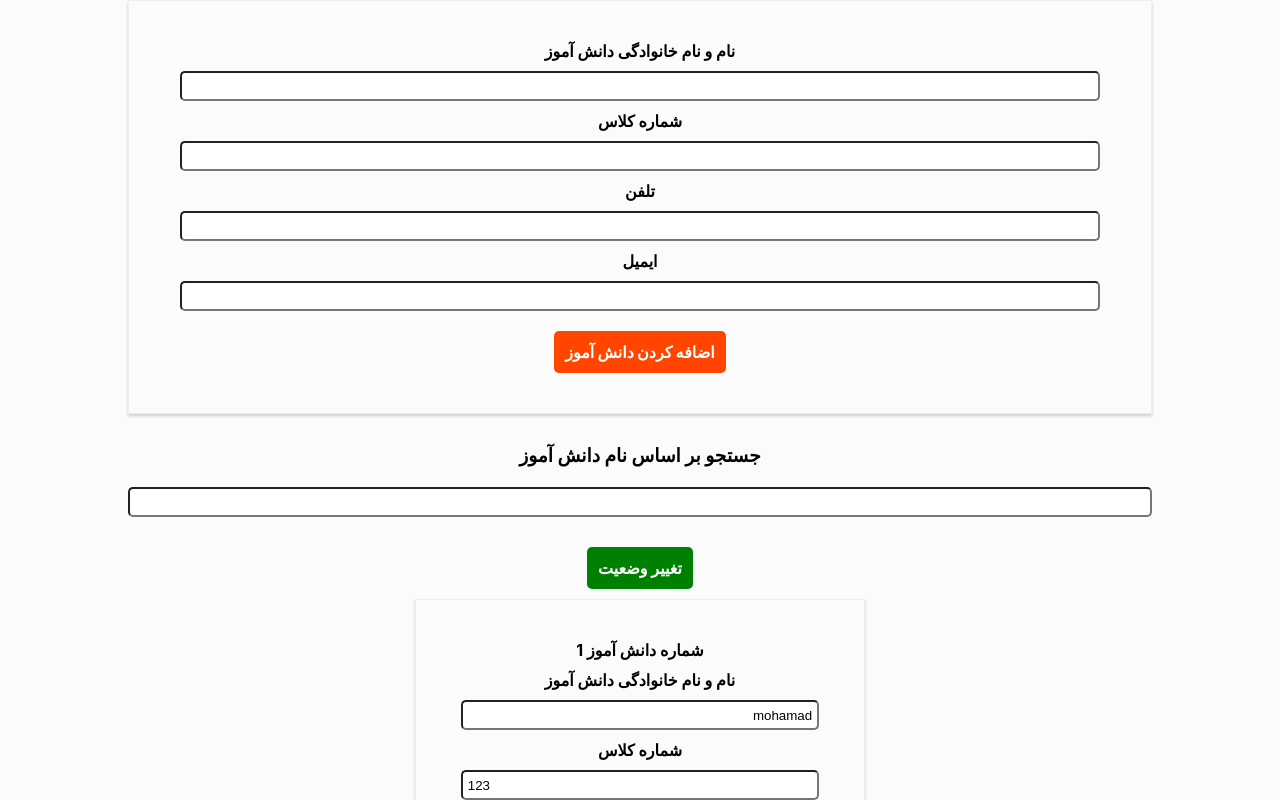
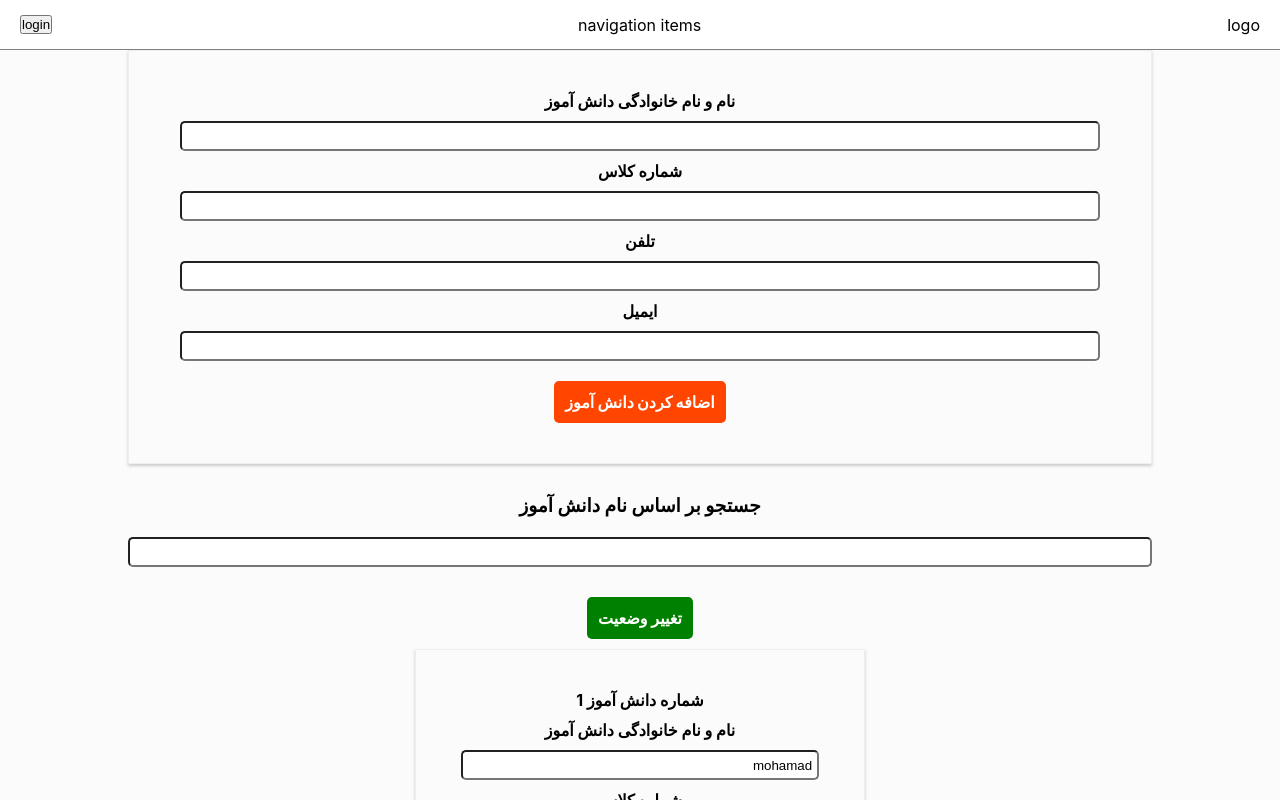
Before and after one commit to MrNezamDeveloper/students, a React (Create React App) app: page / in a window 1280 px wide. Shown: the top 800 px of the page. Built offline with nearby package versions, Linux system fonts and the light colour scheme.

Commit message:
add header and toolbar

```diff
--- a/src/App.js
+++ b/src/App.js
@@ -1,5 +1,6 @@
 import React, { useState, useEffect } from 'react';
 import './App.css';
+import Toolbar from './component/container/toolbar/Toolbar';
 import NewStudent from './component/newStudent/NewStudent';
 import Students from './component/Students';
 import Button from './component/UI/Button/Button';
@@ -120,6 +121,7 @@ const App = () => {
   return (
 
     <div className="app">
+      <Toolbar />
       <NewStudent
         newstudent={newstudent}
         newclassnumber={newclassnumber}
--- /dev/null
+++ b/src/component/container/toolbar/Toolbar.jsx
@@ -0,0 +1,14 @@
+import React from 'react'
+import './toolbar.css'
+
+const Toolbar = () => {
+    return (
+        <header className="toolbar">
+            <div>logo</div>
+            <nav>navigation items</nav>
+            <button>login</button>
+        </header>
+     );
+}
+
+export default Toolbar;
--- /dev/null
+++ b/src/component/container/toolbar/toolbar.css
@@ -0,0 +1,15 @@
+.toolbar {
+    height: 50px;
+    width: 100%;
+    background-color: white;
+    border-bottom: 1px solid gray;
+    position: fixed;
+    left: 0;
+    top: 0;
+    display: flex;
+    justify-content: space-between;
+    align-items: center;
+    padding: 0 20px;
+    z-index: 90;
+    direction: rtl;
+}
--- a/src/component/newStudent/newstudent.css
+++ b/src/component/newStudent/newstudent.css
@@ -8,6 +8,7 @@
     text-align: center;
     padding-bottom: 20px;
     margin-bottom: 30px;
+    margin-top: 50px;
 
 }
 
```
